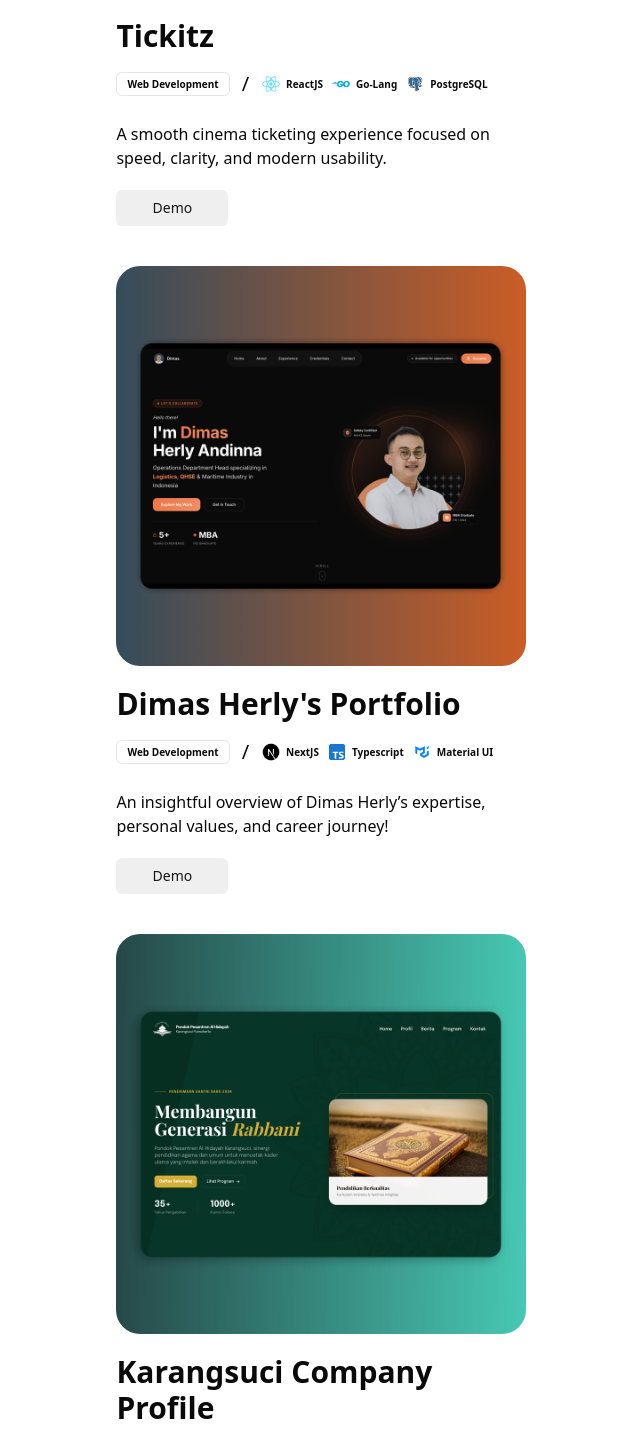
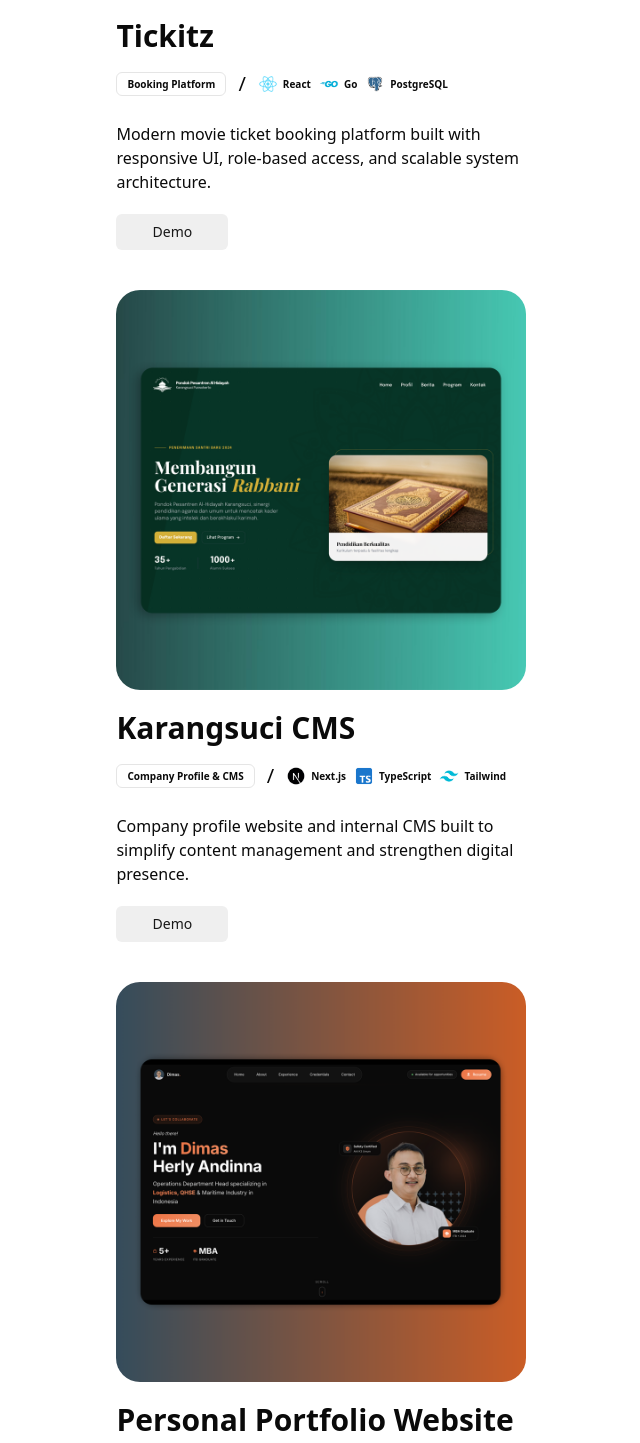
Before and after one commit to FebryanHernanda/FebryanHernanda.github.io, a React (Vite) app: page / in a window 1280 px wide. Shown: the part 2315-3758 px from the top of the page, without its empty margins (401-1041 px from the left). Built offline with nearby package versions, Linux system fonts and the light colour scheme; no server answers.

Commit message:
refactor: clean up showcase section UI, curate project portfolio data, and update career history descriptions

```diff
--- a/src/assets/organisms/ShowcaseSection/ShowcaseSection.component.tsx
+++ b/src/assets/organisms/ShowcaseSection/ShowcaseSection.component.tsx
@@ -127,6 +127,7 @@ const ShowcaseSection = () => {
             />
             </div>
           ))}
+          {ShowcaseData.length > 4 && (
             <div className="flex justify-center w-full mt-8">
               <Button onClick={handleShowMore} disabled={isLoading}>
                 {isLoading ? (
@@ -141,6 +142,7 @@ const ShowcaseSection = () => {
                 )}
               </Button>
             </div>
+          )}
         </div>
       </div>
     </section>
--- a/src/assets/organisms/ShowcaseSection/ShowcaseSection.config.ts
+++ b/src/assets/organisms/ShowcaseSection/ShowcaseSection.config.ts
@@ -3,20 +3,20 @@ const ShowcaseData = [
     media: "img/showcase/showcase7.png",
     mediaAlt: "Russel Pay",
     titleContent: "Russel Pay",
-    category: "Web Development",
+    category: "Fintech Platform",
     descContent:
-      "A clean and intuitive web solution designed to simplify digital transactions for everyday users.",
+      "Digital wallet platform focused on secure transactions, intuitive flows, and scalable frontend architecture.",
     linkDemo: "https://github.com/FebryanHernanda/Belalai-E-Wallet-Frontend",
     tools: [
       {
         src: "img/Icon/react.png",
         description: "ReactJS Icon",
-        label: "ReactJS",
+        label: "React",
       },
       {
         src: "img/Icon/go.png",
         description: "Go Icon",
-        label: "Go-Lang",
+        label: "Go",
       },
       {
         src: "img/Icon/postgres.png",
@@ -29,20 +29,20 @@ const ShowcaseData = [
     media: "img/showcase/showcase6.png",
     mediaAlt: "Tickitz",
     titleContent: "Tickitz",
-    category: "Web Development",
+    category: "Booking Platform",
     descContent:
-      "A smooth cinema ticketing experience focused on speed, clarity, and modern usability.",
+      "Modern movie ticket booking platform built with responsive UI, role-based access, and scalable system architecture.",
     linkDemo: "https://github.com/FebryanHernanda/tickitz-web-app-react",
     tools: [
       {
         src: "img/Icon/react.png",
         description: "ReactJS Icon",
-        label: "ReactJS",
+        label: "React",
       },
       {
         src: "img/Icon/go.png",
         description: "Go Icon",
-        label: "Go-Lang",
+        label: "Go",
       },
       {
         src: "img/Icon/postgres.png",
@@ -52,49 +52,23 @@ const ShowcaseData = [
     ],
   },
   {
-    media: "img/showcase/showcase5.png",
-    mediaAlt: "Dimas Herly Andinna Portfolio",
-    titleContent: "Dimas Herly's Portfolio",
-    category: "Web Development",
+    media: "img/showcase/showcase1.png",
+    mediaAlt: "Karangsuci CMS",
+    titleContent: "Karangsuci CMS",
+    category: "Company Profile & CMS",
     descContent:
-      "An insightful overview of Dimas Herly’s expertise, personal values, and career journey!",
-    linkDemo: "https://dimasherlyandinna.vercel.app",
-    tools: [
-      {
-        src: "img/Icon/nextjs.png",
-        description: "CSS Icon",
-        label: "NextJS",
-      },
-      {
-        src: "img/Icon/ts.png",
-        description: "Html Icon",
-        label: "Typescript",
-      },
-      {
-        src: "img/Icon/materialui.png",
-        description: "Material UI Icon",
-        label: "Material UI",
-      },
-    ],
-  },
-  {
-    media: "img/showcase/showcase1.png",
-    mediaAlt: "Karangsuci",
-    titleContent: "Karangsuci Company Profile",
-    category: "Web Development",
-    descContent:
-      "A concise overview of Karangsuci, showcasing our company profile and core values!",
+      "Company profile website and internal CMS built to simplify content management and strengthen digital presence.",
     linkDemo: "https://karangsuci.com",
     tools: [
       {
         src: "img/Icon/nextjs.png",
-        description: "CSS Icon",
-        label: "NextJS",
+        description: "NextJS Icon",
+        label: "Next.js",
       },
       {
         src: "img/Icon/ts.png",
-        description: "Html Icon",
-        label: "Typescript",
+        description: "TypeScript Icon",
+        label: "TypeScript",
       },
       {
         src: "img/Icon/tailwind.png",
@@ -104,70 +78,28 @@ const ShowcaseData = [
     ],
   },
   {
-    media: "img/showcase/showcase2.png",
-    mediaAlt: "Bookshelf Apps",
-    titleContent: "Bookshelf Apps",
-    category: "Web Development",
+    media: "img/showcase/showcase5.png",
+    mediaAlt: "Personal Portfolio Website",
+    titleContent: "Personal Portfolio Website",
+    category: "Frontend Engineering",
     descContent:
-      "A user-friendly app for organizing, tracking, and managing your personal book collection effortlessly.",
-    linkDemo: "https://febryanhernanda-showcase.github.io/Bookshelf-Apps/",
+      "Modern portfolio website focused on clean UI, smooth interactions, responsive experience, and scalable frontend architecture.",
+    linkDemo: "https://dimasherlyandinna.vercel.app",
     tools: [
       {
-        src: "img/Icon/html.png",
-        description: "CSS Icon",
-        label: "HTML",
+        src: "img/Icon/nextjs.png",
+        description: "NextJS Icon",
+        label: "Next.js",
       },
       {
-        src: "img/Icon/css.png",
-        description: "Html Icon",
-        label: "CSS",
+        src: "img/Icon/ts.png",
+        description: "TypeScript Icon",
+        label: "TypeScript",
       },
       {
-        src: "img/Icon/js.png",
-        description: "ReactJs Icon",
-        label: "Javascript",
-      },
-    ],
-  },
-  {
-    media: "img/showcase/showcase3.png",
-    mediaAlt: "Karangsuci",
-    titleContent: "Palindrome Checker",
-    category: "Web Development",
-    descContent:
-      "Easily determine if a word, phrase, or number is a palindrome with our simple and intuitive online tool.",
-    linkDemo: "https://febryanhernanda-showcase.github.io/Palindrom-Checker/",
-    tools: [
-      {
-        src: "img/Icon/html.png",
-        description: "CSS Icon",
-        label: "HTML",
-      },
-      {
-        src: "img/Icon/css.png",
-        description: "Html Icon",
-        label: "CSS",
-      },
-      {
-        src: "img/Icon/js.png",
-        description: "ReactJs Icon",
-        label: "Javascript",
-      },
-    ],
-  },
-  {
-    media: "img/showcase/showcase4.png",
-    mediaAlt: "Karangsuci",
-    titleContent: "Garuda Muda Poster",
-    category: "Graphic Design",
-    descContent:
-      "A concise overview of Karangsuci, showcasing our company profile and core values!",
-    linkDemo: "https://www.instagram.com/p/CTEfHc0pUFY/",
-    tools: [
-      {
-        src: "img/Icon/photoshop.png",
-        description: "Adobe Photoshop",
-        label: "Adobe Photoshop",
+        src: "img/Icon/materialui.png",
+        description: "Material UI Icon",
+        label: "Material UI",
       },
     ],
   },
--- a/src/data/data.ts
+++ b/src/data/data.ts
@@ -147,56 +147,49 @@ const workExperience = [
     role: "Frontend Engineer",
     year: "Feb 2026 - Present",
     responsibilities: [
-      "Developed and maintained enterprise web applications, including a Customer Service Management System and a GIS-based toll road monitoring platform.",
-      "Designed frontend architecture (component structure, state management, and data flow) to improve maintainability and scalability.",
-      "Built data-intensive interfaces with focus on performance, rendering efficiency, and usability for operational workflows.",
-      "Implemented geospatial data visualization and interactive mapping for real-time asset monitoring.",
-      "Translated business and operational requirements into structured, maintainable frontend solutions.",
+      "Developing enterprise web platforms including customer service systems and GIS-based toll road monitoring applications.",
+      "Designing scalable frontend architecture focused on maintainability, performance, and operational usability.",
+      "Building data-intensive interfaces and geospatial visualization for real-time monitoring workflows.",
     ],
   },
   {
-    company: "PT. Bandung Semesta Teknologi",
-    role: "Fullstack Developer",
+    company: "PT Bandung Semesta Teknologi",
+    role: "Fullstack Engineer",
     year: "Oct 2025 - Feb 2026",
     responsibilities: [
-      "Currently spearheading the development of advanced 3D MotionBoard dashboards for PT. Astra Honda Motor, visualizing critical production metrics and business performance.",
-      "Engineering and optimizing complex InfluxDB queries to deliver precise, real-time analytics that empower data-driven operational decision-making.",
-      "Collaborating closely with cross-functional stakeholders to define KPIs, streamline data pipelines, and automate comprehensive reporting systems.",
-      "Driving enterprise digitalization initiatives by transforming raw operational data into actionable strategic insights.",
+      "Built production monitoring dashboards and real-time KPI visualization systems for PT Astra Honda Motor.",
+      "Developed and optimized InfluxDB queries to support operational analytics and reporting workflows.",
+      "Collaborated with stakeholders to streamline data pipelines and support enterprise digitalization initiatives.",
     ],
   },
   {
     company: "Koda Tech Academy",
-    role: "Fullstack Developer",
+    role: "Fullstack Engineer",
     year: "Jul 2025 - Sep 2025",
     responsibilities: [
-      "Led the end-to-end development of 'Russel Pay', a secure digital wallet platform, acting as Project Lead and ensuring code quality through rigorous Pull Request management.",
-      "Architected a high-performance backend using Go (Gin), PostgreSQL, and JWT, integrating secure transaction flows and SMTP email notifications.",
-      "Designed and built a scalable frontend architecture using React.js, Tailwind CSS, and Atomic Design principles, ensuring component reusability and UI consistency.",
-      "Orchestrated containerized development environments using Docker and Docker Compose to streamline CI/CD workflows and testing.",
-      "Developed 'Tickitz', a feature-rich movie booking application, implementing Role-Based Access Control (RBAC) and comprehensive API documentation via Swagger.",
+      "Led the development of Russel Pay, a digital wallet platform built with React.js, Go (Gin), and PostgreSQL.",
+      "Designed scalable frontend architecture using reusable component systems and Atomic Design principles.",
+      "Built secure backend services, authentication flows, and containerized development environments using Docker.",
     ],
   },
   {
-    company: "Dimas Herly Portfolio",
-    role: "Front-end Developer (Freelance)",
+    company: "Independent Client Project",
+    role: "Frontend Engineer",
     year: "Mar 2025 - May 2025",
     responsibilities: [
-      "Delivered a bespoke Personal Portfolio Website, leveraging Next.js, TypeScript, and Tailwind CSS to craft a modern, high-performance user interface.",
-      "Engineered smooth, interactive transitions and micro-animations to significantly enhance user engagement and visual storytelling.",
-      "Prioritized type safety and component modularity, resulting in a clean, maintainable codebase optimized for future scalability.",
-      "Implemented advanced SEO strategies to maximize online visibility and search engine ranking.",
+      "Developed a modern portfolio website using Next.js, TypeScript, and Tailwind CSS.",
+      "Implemented smooth interactions and responsive UI focused on performance and user experience.",
+      "Built reusable frontend components with emphasis on maintainability and clean architecture.",
     ],
   },
   {
     company: "Pondok Pesantren Al Hidayah",
-    role: "Fullstack Developer (Freelance)",
+    role: "Fullstack Engineer",
     year: "Oct 2024 - Dec 2025",
     responsibilities: [
-      "Built a modern company profile and robust internal CMS using Next.js (TypeScript) and React.js, delivering a responsive and performant digital presence.",
-      "Developed a custom Content Management System with React.js and Redux, empowering administrators with intuitive content control.",
-      "Leveraged Supabase for comprehensive backend services including authentication, real-time database, and secure file storage.",
-      "Adopted Agile Scrum methodologies, managing weekly sprints and backlogs via Jira to ensure timely delivery and adaptability.",
+      "Built a company profile website and internal CMS using Next.js, React.js, and TypeScript.",
+      "Developed content management workflows and admin dashboard functionality for operational needs.",
+      "Integrated Supabase for authentication, database management, and file storage services.",
     ],
   },
 ];
```
Lines whose indentation alone changed are shown as unchanged.
